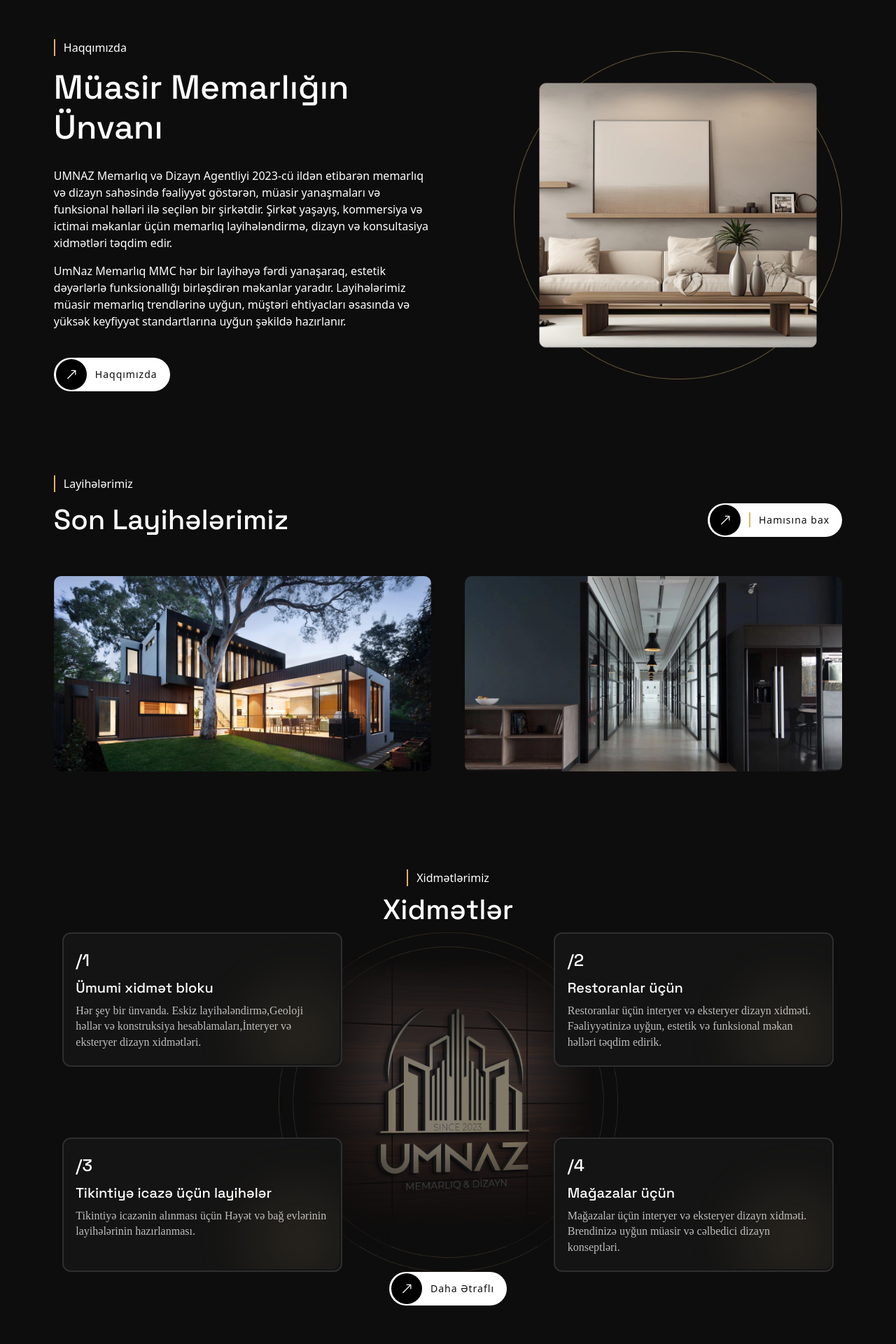
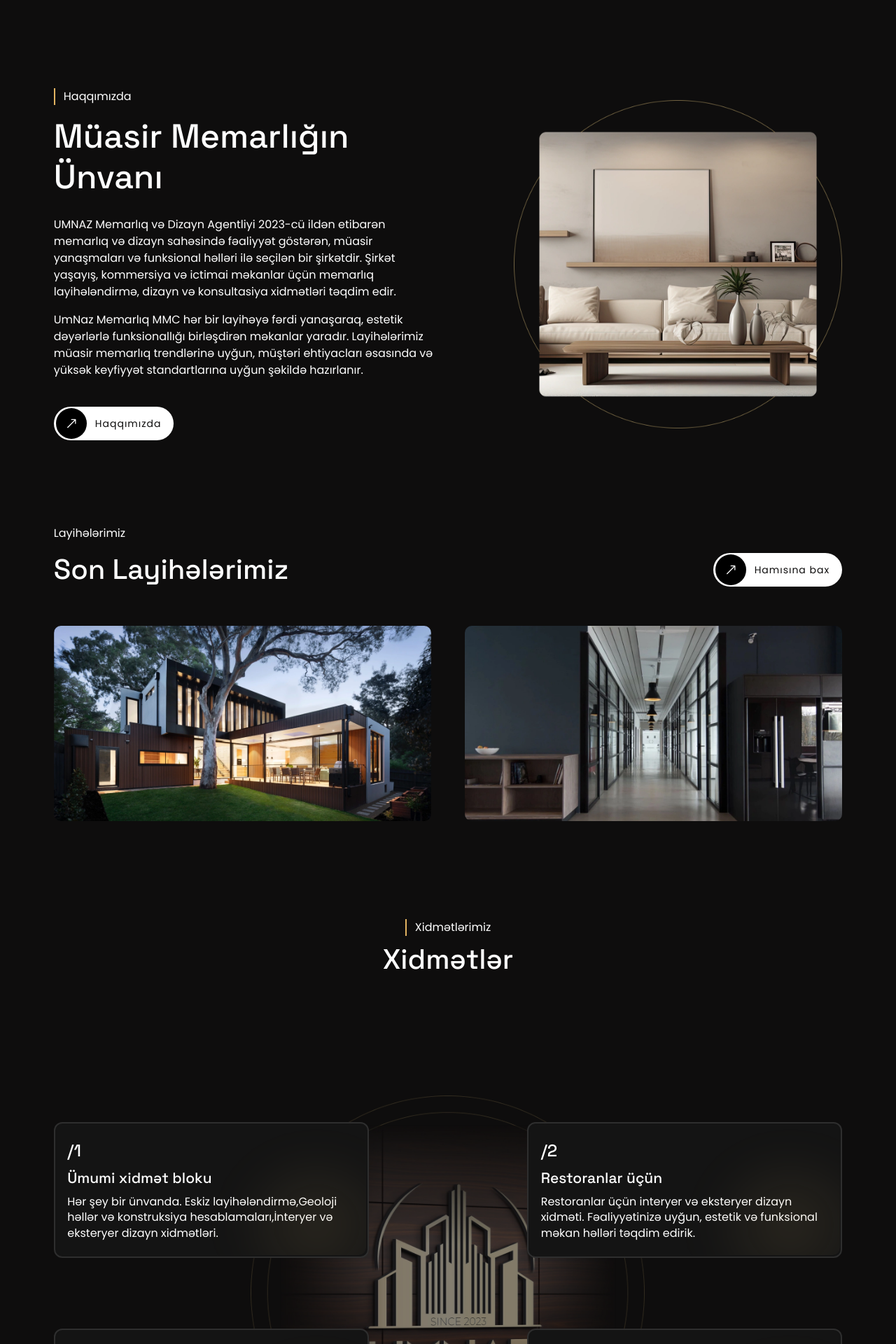
Before and after one commit to ShehlaAbdul/umnaz, a React (Vite) app: page / in a window 1280 px wide. Shown: the part 860-2780 px from the top of the page at 70% size. Built offline with nearby package versions, Linux system fonts and the light colour scheme.

Commit message:
animation is changed

```diff
--- a/index.html
+++ b/index.html
@@ -10,6 +10,12 @@
 <link rel="preconnect" href="https://fonts.gstatic.com" crossorigin>
 <link href="https://fonts.googleapis.com/css2?family=Space+Grotesk:wght@300..700&display=swap" rel="stylesheet">
 
+<!-- poppins -->
+ <link rel="preconnect" href="https://fonts.googleapis.com">
+<link rel="preconnect" href="https://fonts.gstatic.com" crossorigin>
+<link href="https://fonts.googleapis.com/css2?family=Poppins:ital,wght@0,100;0,200;0,300;0,400;0,500;0,600;0,700;0,800;0,900;1,100;1,200;1,300;1,400;1,500;1,600;1,700;1,800;1,900&family=Space+Grotesk:wght@300..700&display=swap" rel="stylesheet">
+
+
   </head>
   <body>
     <div id="root"></div>
--- a/src/Component/HeroSection/HeroSection.jsx
+++ b/src/Component/HeroSection/HeroSection.jsx
@@ -1,11 +1,21 @@
 import React from "react";
 import { Link } from "react-router-dom";
 import "./Style.scss";
+import { motion } from "framer-motion";
 
 function HeroSection({ title, bgImage }) {
   return (
     <section className="hero" style={{ backgroundImage: `url(${bgImage})` }}>
-      <div className="hero-overlay">
+      <motion.div
+        className="hero-overlay"
+        initial={{ y: 100, opacity: 0 }}
+        whileInView={{ y: 0, opacity: 1 }}
+        transition={{
+          duration: 1,
+          delay: 0.3,
+        }}
+        viewport={{ once: false }}
+      >
         <h2>{title}</h2>
 
         <div className="breadcrumb">
@@ -13,7 +23,7 @@ function HeroSection({ title, bgImage }) {
           <span> &gt; </span>
           <span className="active">{title}</span>
         </div>
-      </div>
+      </motion.div>
     </section>
   );
 }
--- a/src/Component/HomeAbout/HomeAbout.jsx
+++ b/src/Component/HomeAbout/HomeAbout.jsx
@@ -10,29 +10,23 @@ function HomeAbout() {
     <section id="home-about">
       <div className="home-about container-fluid g-0 ">
         <div className="row d-flex flex-column flex-lg-row   align-items-center g-0">
-          <div className="text-side d-flex  flex-column align-items-start col-12 col-lg-7 g-0 ">
-            <motion.span
-              className="head-title"
-              initial={{ x: -50, opacity: 0 }}
-              whileInView={{ x: 0, opacity: 1 }}
-              transition={{
-                duration: 0.5,
-                delay: 0.3,
-              }}
-              viewport={{ once: false }}
-            >
-              Haqqımızda
-            </motion.span>
-            <motion.h1
+          <motion.div
+            className="text-side d-flex  flex-column align-items-start col-12 col-lg-7 g-0 "
+            initial={{ scale: 0.8, opacity: 0 }}
+            whileInView={{ scale: 1, opacity: 1 }}
+            transition={{ duration: 1 }}
+          >
+            <span className="head-title">Haqqımızda</span>
+            <h1
               className="pt-3"
-              initial={{ scale: 0.7, opacity: 0 }}
+              initial={{ scale: 0.8, opacity: 0 }}
               whileInView={{ scale: 1, opacity: 1 }}
               transition={{ duration: 1 }}
             >
               Müasir Memarlığın Ünvanı
-            </motion.h1>
-            <motion.div
-              initial={{ scale: 0.7, opacity: 0 }}
+            </h1>
+            <div
+              initial={{ scale: 0.8, opacity: 0 }}
               whileInView={{ scale: 1, opacity: 1 }}
               transition={{ duration: 1 }}
             >
@@ -50,13 +44,13 @@ function HomeAbout() {
                 ehtiyacları əsasında və yüksək keyfiyyət standartlarına uyğun
                 şəkildə hazırlanır.
               </p>
-            </motion.div>
-            <div className="pt-2 pt-md-4">
+            </div>
+            <div className="pt-3 pt-md-4">
               <Link to={"/haqqimizda"}>
                 <MainBtn title={"Haqqımızda"} />
               </Link>
             </div>
-          </div>
+          </motion.div>
           <motion.div
             initial={{ scale: 0.6, opacity: 0 }}
             whileInView={{ scale: 1, opacity: 1 }}
--- a/src/Component/HomeHero/HomeHero.jsx
+++ b/src/Component/HomeHero/HomeHero.jsx
@@ -1,13 +1,12 @@
-import React from 'react';
+import React from "react";
 import "./Style.scss";
 // import HomeHero from "../../assets/images/home-hero.webp";
-import MainBtn from '../MainBtn/MainBtn';
-import { Link } from 'react-router-dom';
+import MainBtn from "../MainBtn/MainBtn";
+import { Link } from "react-router-dom";
 import { motion } from "framer-motion";
 // import AOS from "aos";
 // import "aos/dist/aos.css";
 // AOS.init();
-
 
 function HomeHero() {
   return (
@@ -21,13 +20,13 @@ function HomeHero() {
         // data-aos-duration="1000"
         >
           <motion.h1
-         className="hero-text m-0"
+            //  className="hero-text m-0"
             initial={{ x: -100, opacity: 0 }}
             whileInView={{ x: 0, opacity: 1 }}
             transition={{
               duration: 0.9,
               ease: "easeOut",
-              delay:0.3
+              delay: 0.3,
             }}
             viewport={{ once: false }}
           >
@@ -35,10 +34,7 @@ function HomeHero() {
             dizaynda estetik baxış.
           </motion.h1>
         </div>
-        <div
-          className="bottom d-flex flex-column flex-md-row align-items-start align-items-md-end justify-content-between gap-3 "
-
-        >
+        <div className="bottom d-flex flex-column flex-md-row align-items-start align-items-md-end justify-content-between gap-3 ">
           <motion.p
             className="hero-text m-0"
             initial={{ x: -100, opacity: 0 }}
@@ -46,7 +42,7 @@ function HomeHero() {
             transition={{
               duration: 0.9,
               ease: "easeOut",
-              delay:0.3
+              delay: 0.3,
             }}
             viewport={{ once: false }}
           >
--- a/src/Component/HomeHero/Style.scss
+++ b/src/Component/HomeHero/Style.scss
@@ -11,7 +11,8 @@
         padding: 60px 6%;
         padding-top:30%;
         h1{
-            width: 60%;
+            width: 55%;
+            font-size: 48px;
         }
         p{
            width: 60%;
--- a/src/Component/HomeProjects/HomeProjects.jsx
+++ b/src/Component/HomeProjects/HomeProjects.jsx
@@ -4,15 +4,24 @@ import MainBtn from '../MainBtn/MainBtn';
 import Project1 from "../../assets/images/home-project3.webp";
 import Project2 from "../../assets/images/home-project2.webp";
 import { motion } from "framer-motion";
-import { Link } from 'react-router-dom';
+import { Link, NavLink } from 'react-router-dom';
 
 function HomeProject() {
   return (
     <section id="home-projects" className="home-projects container-fluid g-0 ">
-      <div className="head-side">
-        <motion.span
-          initial={{ x: -100, opacity: 0 }}
-          whileInView={{ x: 0, opacity: 1 }}
+      <motion.div
+        // initial={{ y: -50, opacity: 0 }}
+        // whileInView={{ y: 0, opacity: 1 }}
+        // transition={{
+        //   duration: 0.9,
+        //   ease: "easeOut",
+        //   delay: 0.3,
+        // }}
+        // viewport={{ once: false }}
+      >
+        <span
+          initial={{ y: 100, opacity: 0 }}
+          whileInView={{ y: 0, opacity: 1 }}
           transition={{
             duration: 0.9,
             ease: "easeOut",
@@ -21,9 +30,9 @@ function HomeProject() {
           viewport={{ once: false }}
         >
           Layihələrimiz
-        </motion.span>
+        </span>
         <div className="d-flex justify-content-between pt-3">
-          <motion.h1
+          <h1
             initial={{ y: 50, opacity: 0 }}
             whileInView={{ y: 0, opacity: 1 }}
             transition={{
@@ -33,26 +42,26 @@ function HomeProject() {
             viewport={{ once: false }}
           >
             Son Layihələrimiz
-          </motion.h1>
-          <div className="d-none d-md-block">
+          </h1>
+          <Link to={"layiheler"} className="d-none d-md-block">
             {" "}
             <MainBtn title={"Hamısına bax "} />
-          </div>
+          </Link>
         </div>
-      </div>
+      </motion.div>
       <div className="projects d-flex flex-column flex-md-row  gap-3 gap-md-5 ">
         <motion.div
-          initial={{ scale: 0.7, opacity: 0 }}
+          initial={{ scale: 0.9, opacity: 0 }}
           whileInView={{ scale: 1, opacity: 1 }}
-          transition={{ duration: 1 }}
+          transition={{ duration: 0.6 }}
           className="col p-0"
         >
           <img src={Project1} alt="" className="project" />
         </motion.div>
         <motion.div
-          initial={{ scale: 0.7, opacity: 0 }}
+          initial={{ scale: 0.9, opacity: 0 }}
           whileInView={{ scale: 1, opacity: 1 }}
-          transition={{ duration: 1 }}
+          transition={{ duration: 0.6 }}
           className=" col p-0 "
         >
           <img src={Project2} alt="" className="project" />
--- a/src/Component/HomeServices/HomeServices.jsx
+++ b/src/Component/HomeServices/HomeServices.jsx
@@ -2,6 +2,7 @@ import React from "react";
 import "./Style.scss";
 import MainBtn from "../MainBtn/MainBtn";
 import { motion } from "framer-motion";
+import { Link } from "react-router-dom";
 function HomeServices() {
   const details = [
     {
@@ -61,7 +62,11 @@ function HomeServices() {
         </div>
 
         {/* BUTTON */}
-        <MainBtn title={"Daha Ətraflı "} />
+        <div className="mt-5">
+          <Link to={"xidmetler"} className="">
+            <MainBtn title={"Hamısına Bax "} />
+          </Link>
+        </div>
       </div>
     </section>
   );
--- a/src/Component/HomeServices/Style.scss
+++ b/src/Component/HomeServices/Style.scss
@@ -25,15 +25,16 @@
     background-image: url("../../assets/images/services.webp");
     background-position: center;
     background-repeat: no-repeat;
-    background-size: contain;
+    background-size: 50%;
     z-index: 100;
     width: 100%;
+    padding: 200px 0;
     @media (max-width:768px){
       background-image: none;
     }
     .services-cards{
     display: grid;
- grid-template-columns: repeat(2, minmax(200px, 400px)); // kart eni
+ grid-template-columns: repeat(2, minmax(200px, 450px)); // kart eni
   justify-content: space-between; // flex space-between kimi
   gap: 101px;
   .service-card {
@@ -121,18 +122,17 @@
     }
 
     .card-title {
-      font-size: 20px;
+      font-size: 21px;
       font-weight: 500;
       line-height: 140%;
       color: $main-text-color;
     }
 
     .card-text {
-      font-family: "Poppins";
       font-size: 16px;
       font-weight: 400;
       line-height: 140%;
-      color: #bdbdbd;
+      color: #FFFFFF;
     }
   }
   @media screen and (max-width:768px){
--- a/src/Component/MainBtn/Style.scss
+++ b/src/Component/MainBtn/Style.scss
@@ -14,6 +14,31 @@ justify-content: center;
     cursor: pointer;
     transition: all 0.3s ease;
     letter-spacing: 1px;
+    position: relative;
+   transition: transform 0.4s ;
+
+    &::before {
+  content: "";
+  position: absolute;
+  top: 2px;
+  bottom: 2px;
+  left: 2px;
+  right: 2px;
+  background: #000;
+  border-radius: 50px;
+  transform: scaleX(0);
+  transform-origin: left;
+  transition: transform 0.4s ;
+  z-index: -1;
+}
+&:hover::before{
+  transform: scaleX(1);
+}
+&:hover{
+  color: #fff;
+  z-index: 2;
+}
+
     .arrow {
       width: 44px;
       height: 44px;
@@ -33,9 +58,9 @@ justify-content: center;
     }
 
     span {
-      font-weight: 500;
       font-size: 14px;
       white-space: nowrap;
+      text-decoration: none !important;
     }
 
     // HOVER ROTATE
--- a/src/styles/style.scss
+++ b/src/styles/style.scss
@@ -1,5 +1,5 @@
 @use "../styles/global.scss" as *;
- *{
+* {
   box-sizing: border-box;
   margin: 0;
   list-style: none;
@@ -7,31 +7,39 @@
   text-decoration: none;
   outline: none;
 }
-body{
+body {
   font-family: Poppins;
-
 }
-a{
-    text-decoration: none;
+a {
+  text-decoration: none !important;
   color: inherit !important;
 }
-p{
+p {
   margin: 0;
   padding: 0;
-    // color:$main-text-color;
+  font-family: "Poppins", sans-serif;
 }
-h1,h2,h3,h4,h5,h6{
+span {
+  margin: 0;
+  padding: 0;
+  font-family: "Poppins", sans-serif;
+}
+h1,
+h2,
+h3,
+h4,
+h5,
+h6 {
   margin: 0;
   padding: 0;
   // color:$main-text-color;
   font-family: "Space Grotesk", sans-serif;
-
 }
-.head-title{
+.head-title {
   padding-left: 12px;
   border-left: 2px solid $main-color;
 }
-img{
+img {
   width: 100%;
   height: 100%;
 }
```
Lines whose indentation alone changed are shown as unchanged.
